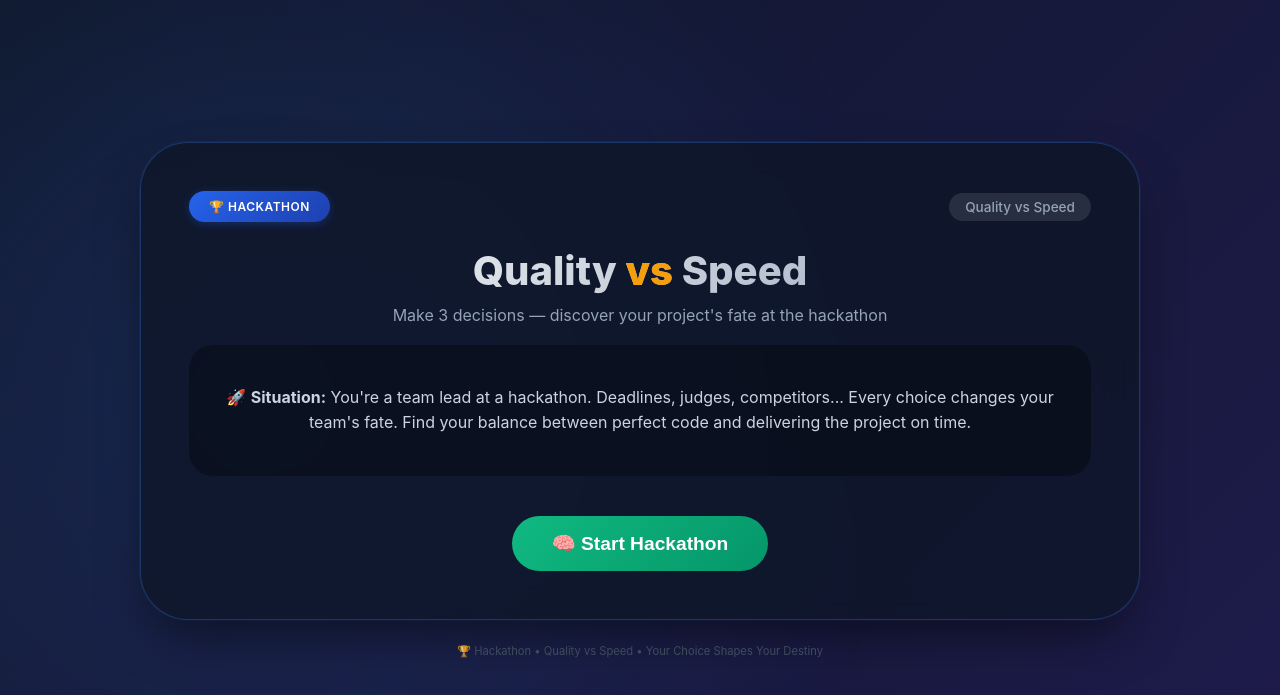
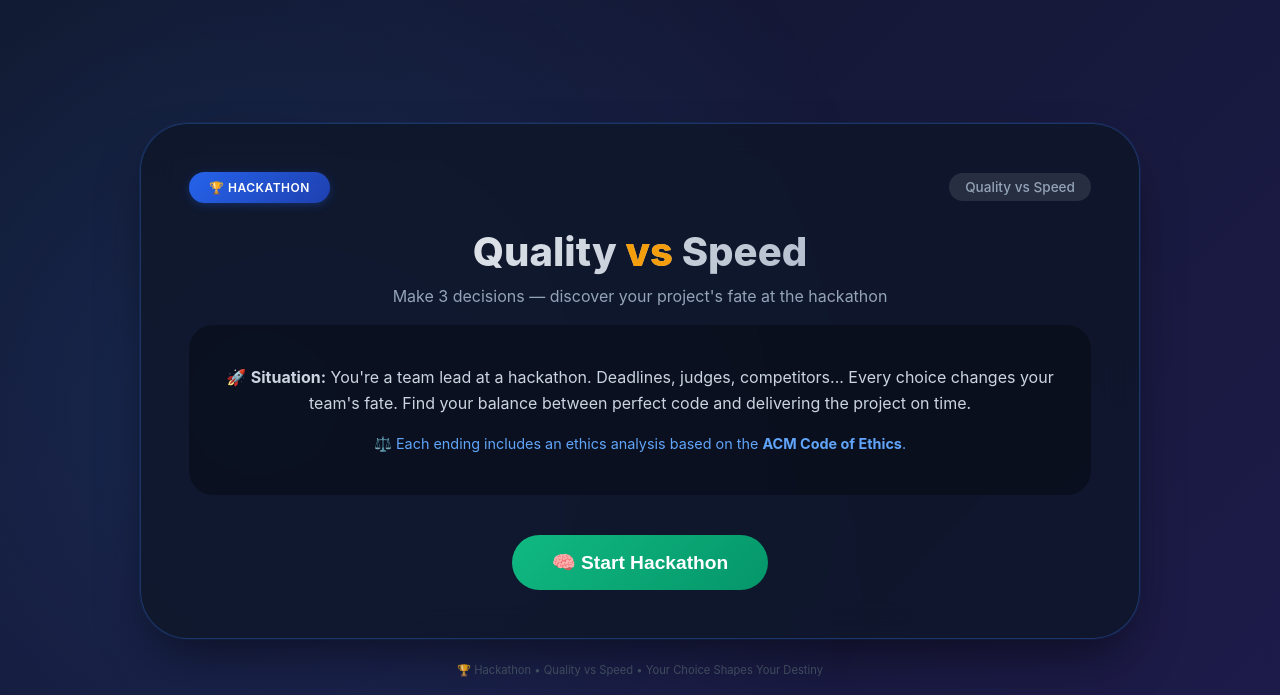
Before and after one commit to TBV-Hinik/testSource, a PHP site: the page made by англ/dilemma [English].html in a window 1280 px wide. Shown: the top 695 px of the page. Run offline with PHP 8.4, Linux system fonts and the light colour scheme.

Commit message:
добавлен Кодекс ACM, слил озвучку, осталось озвочит концовки веток

```diff
--- a/англ/dilemma [English].html
+++ b/англ/dilemma [English].html
@@ -3,7 +3,7 @@
 <head>
     <meta charset="UTF-8">
     <meta name="viewport" content="width=device-width, initial-scale=1.0, user-scalable=yes">
-    <title>Dilemma: Quality vs Speed | Hackathon</title>
+    <title>Dilemma: Quality vs Speed | Hackathon | ACM Ethics</title>
     <link rel="stylesheet" href="style.css">
 </head>
 <body>
@@ -14,8 +14,8 @@
     <footer>🏆 Hackathon • Quality vs Speed • Your Choice Shapes Your Destiny</footer>
 </div>
 
-<!-- Основная кнопка озвучивания (справа снизу) - для основного текста раунда -->
-<div class="speaker-icon" id="speakerBtn" title="Озвучить основной текст раунда">
+<!-- Основная кнопка озвучивания -->
+<div class="speaker-icon" id="speakerBtn" title="Озвучить основной текст">
     <svg xmlns="http://www.w3.org/2000/svg" viewBox="0 0 24 24">
         <path d="M3 9v6h4l5 5V4L7 9H3zm13.5 3c0-1.77-1.02-3.29-2.5-4.03v8.05c1.48-.73 2.5-2.25 2.5-4.02zM14 3.23v2.06c2.89.86 5 3.54 5 6.71s-2.11 5.85-5 6.71v2.06c4.01-.91 7-4.49 7-8.77s-2.99-7.86-7-8.77z"/>
     </svg>
@@ -30,31 +30,26 @@
 
     let currentSpeakText = "";
 
-    // ===== ФУНКЦИЯ ДЛЯ ВОСПРОИЗВЕДЕНИЯ MP3 =====
-    let currentAudio = null;
-    function playAudioFile(fileName) {
-        if (!fileName) return;
-        if (currentAudio) {
-            currentAudio.pause();
-            currentAudio.currentTime = 0;
-        }
-        const audio = new Audio(`audio/${fileName}`);
-        currentAudio = audio;
-        audio.play().catch(e => console.log('Audio play error:', e));
-        return audio;
-    }
-    // ============================================
-
     function speakText(text) {
         if (!text) return;
         window.speechSynthesis.cancel();
         const utterance = new SpeechSynthesisUtterance(text);
-        utterance.lang = 'en-US';
+        utterance.lang = 'ru-RU';
         utterance.rate = 0.92;
         window.speechSynthesis.speak(utterance);
     }
 
-    // ========== СЦЕНАРИИ ==========
+    function speakContextOnly(contextText) {
+        if (!contextText) return;
+        window.speechSynthesis.cancel();
+        let cleanText = contextText.replace(/^[💬📌]\s*/, '');
+        const utterance = new SpeechSynthesisUtterance(cleanText);
+        utterance.lang = 'ru-RU';
+        utterance.rate = 0.92;
+        window.speechSynthesis.speak(utterance);
+    }
+
+    // ========== СЦЕНАРИИ (на английском) ==========
     const scenarios = {
         round1: {
             icon: "⚡",
@@ -62,8 +57,6 @@
             description: "Your team is participating in a hackathon. You have 2 hours left until project submission, and the key feature still isn't working. The manager writes in the chat: «It's better to deliver something that works than something perfect but empty».",
             context: "💬 Team Lead: «We have a quick-and-dirty workaround that'll last about 30 minutes. Either we do it properly—but then we risk not finishing at all».",
             question: "What will you do?",
-            mainAudioFile: "round1.mp3",
-            contextAudioFile: "round1-team-lead.mp3",
             choices: [
                 { text: "⚡ Quick fix. The main thing is to deliver", type: "speed", nextId: "round2_s" },
                 { text: "🔵 Do it properly or not at all", type: "quality", nextId: "round2_q" }
@@ -75,8 +68,6 @@
             description: "You submitted the project on time. The judges ran the demo — everything works. But the code contains hardcoded data and completely lacks error handling. One of the judges, a technical specialist, asks to see the source code.",
             context: "💬 Teammate: «If he digs into the code, we'll get laughed at. But if we don't show it, that looks suspicious».",
             question: "What will you tell the judge?",
-            mainAudioFile: "speed.mp3",
-            contextAudioFile: "speed-teammate.mp3",
             choices: [
                 { text: "⚡ Let's show it. It's an MVP, and we're honest about our technical debt", type: "speed", nextId: "round3_ss" },
                 { text: "🔵 We'll distract them with the demo and won't show the code", type: "quality", nextId: "round3_sq" }
@@ -88,8 +79,6 @@
             description: "You built a clean architecture, wrote tests, and documented the API. But you only managed to implement 40% of the features. The project formally doesn't meet the hackathon requirements.",
             context: "💬 Organizer: «Technically impressive, but you don't meet the criteria. We can give you another 30 minutes—but you'll have to cut corners».",
             question: "Will you take the extra time?",
-            mainAudioFile: "quality.mp3",
-            contextAudioFile: "quality-organizer.mp3",
             choices: [
                 { text: "⚡ Yes, let's add at least something working in 30 minutes", type: "speed", nextId: "round3_qs" },
                 { text: "🔵 No. Let them judge us on what we have", type: "quality", nextId: "round3_qq" }
@@ -101,8 +90,6 @@
             description: "The judge praised your transparency. Your team took 3rd place. A startup investor offers you a small grant—on the condition that you polish the product to a working state within a week.",
             context: "💬 Investor: «Time-to-market is what matters to me. Refactoring can wait. Are you ready to ship fast?»",
             question: "Will you take the grant under these terms?",
-            mainAudioFile: "speed-speed.mp3",
-            contextAudioFile: "speed-speed-investor.mp3",
             choices: [
                 { text: "⚡ We'll take it. Speed is our strength", type: "speed", nextId: "end_sss" },
                 { text: "🔵 We'll take it, but we insist on refactoring first", type: "quality", nextId: "end_ssq" }
@@ -114,8 +101,6 @@
             description: "One of the participants photographed the screen. A screenshot with a hardcoded password to the test database ended up in the hackathon chat. A small scandal, but an unpleasant one.",
             context: "💬 Organizer: «We won't disqualify you, but we expect a public explanation of what happened».",
             question: "How do you respond?",
-            mainAudioFile: "speed-quality.mp3",
-            contextAudioFile: "speed-quality-organizer.mp3",
             choices: [
                 { text: "⚡ We publicly admit the mistake and move on", type: "speed", nextId: "end_sqs" },
                 { text: "🔵 We explain technically: it's test data, no threat", type: "quality", nextId: "end_sqq" }
@@ -127,8 +112,6 @@
             description: "In half an hour, you slapped together three more features—no tests, no validation. One of them crashes right during the demo in front of the judges. The judges exchange glances.",
             context: "💬 Team Lead whispers: «We could blame it on an unstable network. Or we could come clean».",
             question: "What do you tell the judges?",
-            mainAudioFile: "quality-speed.mp3",
-            contextAudioFile: "quality-speed-team-lead.mp3",
             choices: [
                 { text: "⚡ We blame the network and move on", type: "speed", nextId: "end_qss" },
                 { text: "🔵 We explain honestly: the feature is rough, we added it at the last minute", type: "quality", nextId: "end_qsq" }
@@ -140,8 +123,6 @@
             description: "The judges decide to evaluate not just the demo, but the code quality as well. Your project is one of two to advance to the finals based on this criterion. The competitor submitted a complete product, but with a mountain of technical debt.",
             context: "💬 Technical Judge: «Your architecture is the best at this hackathon. But there's barely a product. Tell us how this happened».",
             question: "How do you explain your choice?",
-            mainAudioFile: "quality-quality.mp3",
-            contextAudioFile: "quality-quality-judge.mp3",
             choices: [
                 { text: "⚡ «We overestimated our capabilities—we'll find a balance next time»", type: "speed", nextId: "end_qqs" },
                 { text: "🔵 «We consciously prioritized quality. Scaling bad code is worse than polishing good code»", type: "quality", nextId: "end_qqq" }
@@ -149,7 +130,7 @@
         }
     };
 
-    // ========== 8 КОНЦОВОК ==========
+    // ========== 8 КОНЦОВОК С ЭТИЧЕСКИМ АНАЛИЗОМ (ТОЛЬКО НА АНГЛИЙСКОМ) ==========
     const endings = {
         end_sss: {
             emoji: "💀",
@@ -159,7 +140,16 @@
             lesson: "📌 Lesson: Speed at any cost kills products. Debt accumulates exponentially.",
             acmLink: "https://dl.acm.org/doi/10.1145/3540250.3549088",
             acmText: "ACM: Technical Debt in Startups →",
-            mainAudioFile: "speed-speed-speed.mp3"
+            ethicsAnalysis: `
+                <div class="ethics-analysis">
+                    <strong>⚖️ Analysis based on ACM Code of Ethics:</strong><br><br>
+                    <strong>ACM §1.2 (Avoid Harm):</strong> Prioritizing speed over stability directly harmed users—the service crashed within the first hour.<br><br>
+                    <strong>ACM §2.1 (Public Good):</strong> Team well-being was compromised by 24/7 hotfixes and burnout.<br><br>
+                    <strong>ACM §2.3 (Professional Competence):</strong> Skipping testing and refactoring violated the duty of professional thoroughness.<br><br>
+                    <strong>ACM §3.2 (Competence):</strong> The team accepted work beyond their capacity to deliver safely.<br><br>
+                    <strong>🔍 Verdict:</strong> Multiple ACM principles violated. This path represents ethical failure at every step.
+                </div>
+            `
         },
         end_ssq: {
             emoji: "🔄",
@@ -169,7 +159,15 @@
             lesson: "📌 Lesson: Refactoring is possible, but better not to push it to the breaking point.",
             acmLink: "https://dl.acm.org/doi/10.1145/3368089.3409742",
             acmText: "ACM: When Refactoring Can't Save You →",
-            mainAudioFile: "speed-speed-quality.mp3"
+            ethicsAnalysis: `
+                <div class="ethics-analysis">
+                    <strong>⚖️ Analysis based on ACM Code of Ethics:</strong><br><br>
+                    <strong>ACM §2.1 (Public Good):</strong> By insisting on refactoring, you prioritized the product's long-term reliability.<br><br>
+                    <strong>ACM §2.5 (Assess and Manage Risk):</strong> You took responsibility for technical debt and allocated resources to reduce it.<br><br>
+                    <strong>ACM §3.3 (Transparent Communication):</strong> You were transparent with the investor about the need for refactoring.<br><br>
+                    <strong>✅ Verdict:</strong> Mixed outcome—ethically responsible, but too late. Address debt earlier.
+                </div>
+            `
         },
         end_sqs: {
             emoji: "🎭",
@@ -179,7 +177,15 @@
             lesson: "📌 Lesson: Lies in the IT community destroy reputations faster than any bug.",
             acmLink: "https://dl.acm.org/doi/10.1145/3183399",
             acmText: "ACM: Ethics and Trust in Development →",
-            mainAudioFile: "speed-quality-speed.mp3"
+            ethicsAnalysis: `
+                <div class="ethics-analysis">
+                    <strong>⚖️ Analysis based on ACM Code of Ethics:</strong><br><br>
+                    <strong>ACM §1.3 (Honesty and Trustworthiness):</strong> Blaming the network was a direct lie. The ACM Code requires professionals to be honest.<br><br>
+                    <strong>ACM §1.6 (Respect Privacy / Data Integrity):</strong> The leaked hardcoded password demonstrated disregard for security practices.<br><br>
+                    <strong>ACM §2.6 (Professional Reputation):</strong> Dishonesty harms not only your reputation but also trust in the entire profession.<br><br>
+                    <strong>🔴 Verdict:</strong> Severe ethics violation. Lies destroy trust permanently.
+                </div>
+            `
         },
         end_sqq: {
             emoji: "🌱",
@@ -189,7 +195,15 @@
             lesson: "📌 Lesson: Honesty under pressure is a rare and valuable skill.",
             acmLink: "https://dl.acm.org/doi/10.1145/3377811.3380370",
             acmText: "ACM: Reflection in Teams →",
-            mainAudioFile: "speed-quality-quality.mp3"
+            ethicsAnalysis: `
+                <div class="ethics-analysis">
+                    <strong>⚖️ Analysis based on ACM Code of Ethics:</strong><br><br>
+                    <strong>ACM §1.3 (Honesty):</strong> You demonstrated ethical courage by publicly admitting the mistake.<br><br>
+                    <strong>ACM §2.2 (Continuous Learning):</strong> Using failure as a learning opportunity aligns with ACM principles.<br><br>
+                    <strong>ACM §3.3 (Transparency):</strong> Full disclosure of technical limitations serves stakeholders' right to know.<br><br>
+                    <strong>✅ Verdict:</strong> An ethical exemplar. Honest failure builds more long-term trust than hidden success.
+                </div>
+            `
         },
         end_qss: {
             emoji: "💔",
@@ -199,7 +213,15 @@
             lesson: "📌 Lesson: Quality can be destroyed in half an hour. Don't change strategy at the last minute.",
             acmLink: "https://dl.acm.org/doi/10.1145/3540250.3549093",
             acmText: "ACM: Managing Quality Under Pressure →",
-            mainAudioFile: "quality-speed-speed.mp3"
+            ethicsAnalysis: `
+                <div class="ethics-analysis">
+                    <strong>⚖️ Analysis based on ACM Code of Ethics:</strong><br><br>
+                    <strong>ACM §2.3 (Professional Competence):</strong> Adding untested features at the last minute violated professional thoroughness.<br><br>
+                    <strong>ACM §1.2 (Avoid Harm):</strong> Unstable demo confused the team and disappointed stakeholders.<br><br>
+                    <strong>ACM §4.1 (Team Culture):</strong> Panic-driven decisions create a toxic environment.<br><br>
+                    <strong>⚠️ Verdict:</strong> Quality takes months to build and minutes to destroy. Panic is no excuse for abandoning ethics.
+                </div>
+            `
         },
         end_qsq: {
             emoji: "⚖️",
@@ -209,7 +231,15 @@
             lesson: "📌 Lesson: Balancing speed and quality is an art—and it pays off.",
             acmLink: "https://dl.acm.org/doi/10.1145/3368089.3409701",
             acmText: "ACM: Finding Balance in Teams →",
-            mainAudioFile: "quality-speed-quality.mp3"
+            ethicsAnalysis: `
+                <div class="ethics-analysis">
+                    <strong>⚖️ Analysis based on ACM Code of Ethics:</strong><br><br>
+                    <strong>ACM §2.1 (Stakeholder Value):</strong> You balanced competing demands—speed for business, quality for users.<br><br>
+                    <strong>ACM §3.2 (Competence):</strong> You accurately assessed the team's capabilities under constraints.<br><br>
+                    <strong>ACM §4.2 (Team Support):</strong> By not abandoning the team in chaos, you demonstrated ethical leadership.<br><br>
+                    <strong>✅ Verdict:</strong> Ethical balance achieved. Practical application of 'good enough' without violating standards.
+                </div>
+            `
         },
         end_qqs: {
             emoji: "🎯",
@@ -219,7 +249,15 @@
             lesson: "📌 Lesson: Principles without flexibility lead nowhere.",
             acmLink: "https://dl.acm.org/doi/10.1145/3540250.3549064",
             acmText: "ACM: Engineering Trade-offs →",
-            mainAudioFile: "quality-quality-speed.mp3"
+            ethicsAnalysis: `
+                <div class="ethics-analysis">
+                    <strong>⚖️ Analysis based on ACM Code of Ethics:</strong><br><br>
+                    <strong>ACM §1.4 (Fairness):</strong> Recognizing when commitment to quality becomes excessive shows ethical maturity.<br><br>
+                    <strong>ACM §2.2 (Professional Growth):</strong> Acknowledging over-optimization is a form of continuous improvement.<br><br>
+                    <strong>ACM §3.3 (Honest Self-Assessment):</strong> You were honest about misjudging the balance.<br><br>
+                    <strong>✅ Verdict:</strong> Ethically sound. Recalibrating principles based on context is wisdom, not weakness.
+                </div>
+            `
         },
         end_qqq: {
             emoji: "🏆",
@@ -229,7 +267,15 @@
             lesson: "📌 Lesson: Code quality is a marathon. Victory isn't always visible right away.",
             acmLink: "https://dl.acm.org/doi/10.1145/3540250.3549099",
             acmText: "ACM: Engineering Culture →",
-            mainAudioFile: "quality-quality-quality.mp3"
+            ethicsAnalysis: `
+                <div class="ethics-analysis">
+                    <strong>⚖️ Analysis based on ACM Code of Ethics:</strong><br><br>
+                    <strong>ACM §2.1 (Public Good):</strong> By prioritizing maintainable code, you served the broader engineering community.<br><br>
+                    <strong>ACM §1.1 (Contribute to Society):</strong> Sharing your approach at meetups fulfills ACM's highest principle.<br><br>
+                    <strong>ACM §3.1 (High Standards):</strong> You maintained professional standards even when it cost you victory.<br><br>
+                    <strong>✅ Verdict:</strong> Ethical excellence. The long game—building reputation through quality and education—is the most sustainable path.
+                </div>
+            `
         }
     };
 
@@ -244,6 +290,7 @@
                 <p style="color:#94a3b8; margin: 0.5rem 0 1rem;">Make 3 decisions — discover your project's fate at the hackathon</p>
                 <div style="background: rgba(0,0,0,0.3); border-radius: 24px; padding: 1.5rem; margin: 1rem 0;">
                     <p style="color:#cbd5e1; line-height:1.6;">🚀 <strong>Situation:</strong> You're a team lead at a hackathon. Deadlines, judges, competitors... Every choice changes your team's fate. Find your balance between perfect code and delivering the project on time.</p>
+                    <p style="color:#60a5fa; margin-top: 1rem; font-size: 0.9rem;">⚖️ Each ending includes an ethics analysis based on the <strong>ACM Code of Ethics</strong>.</p>
                 </div>
                 <button class="start-button" id="startBtn">🧠 Start Hackathon</button>
             </div>
@@ -272,6 +319,7 @@
                     <div style="background: rgba(0,0,0,0.3); border-radius: 20px; padding: 1rem; margin: 1rem 0;">
                         <strong style="color: #fbbf24;">${ending.lesson}</strong>
                     </div>
+                    ${ending.ethicsAnalysis}
                     <div class="acm-links">
                         <strong>📚 Related Research:</strong><br>
                         <div>📄 <a href="${ending.acmLink}" target="_blank">${ending.acmText}</a></div>
@@ -306,11 +354,9 @@
                 <div class="scenario-icon">${scenario.icon}</div>
                 <div class="scenario-title">${scenario.title}</div>
                 <div class="scenario-desc">${scenario.description}</div>
-                <div class="context-bubble" id="contextBubble">
-                    <span style="display: flex; align-items: center; justify-content: space-between; flex-wrap: wrap; gap: 10px;">
-                        <span>📌 ${scenario.context}</span>
-                        <button class="context-speaker-btn" id="contextSpeakerBtn" title="Озвучить реплику персонажа">🔊</button>
-                    </span>
+                <div class="context-bubble">
+                    <div class="context-text">📌 ${scenario.context}</div>
+                    <button class="context-speaker-btn" id="contextSpeakerBtn" title="Озвучить реплику">🔊</button>
                 </div>
                 <div class="question">❓ ${scenario.question}</div>
             </div>
@@ -322,10 +368,10 @@
         currentSpeakText = `${scenario.title}. ${scenario.description} ${scenario.context} ${scenario.question}`;
 
         const contextSpeakerBtn = document.getElementById("contextSpeakerBtn");
-        if (contextSpeakerBtn && scenario.contextAudioFile) {
+        if (contextSpeakerBtn) {
             contextSpeakerBtn.addEventListener("click", (e) => {
                 e.stopPropagation();
-                playAudioFile(scenario.contextAudioFile);
+                speakContextOnly(scenario.context);
             });
         }
 
@@ -349,31 +395,8 @@
     function init() {
         const root = document.getElementById("appRoot");
         renderStartScreen(root);
-
         document.getElementById("speakerBtn")?.addEventListener("click", () => {
-            if (!gameState.started) {
-                playAudioFile("greeting.mp3");
-                return;
-            }
-
-            const currentStep = gameState.step;
-
-            if (currentStep && currentStep.startsWith("end_")) {
-                const ending = endings[currentStep];
-                if (ending && ending.mainAudioFile) {
-                    playAudioFile(ending.mainAudioFile);
-                } else if (currentSpeakText) {
-                    speakText(currentSpeakText);
-                }
-                return;
-            }
-
-            const scenario = scenarios[currentStep];
-            if (scenario && scenario.mainAudioFile) {
-                playAudioFile(scenario.mainAudioFile);
-            } else if (currentSpeakText) {
-                speakText(currentSpeakText);
-            }
+            if (currentSpeakText) speakText(currentSpeakText);
         });
     }
     init();
```
Also changed, not shown: англ/style.css (+37 -22 lines).
